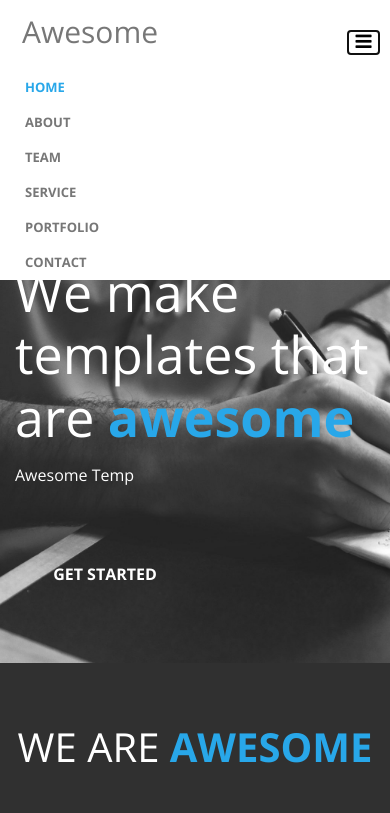
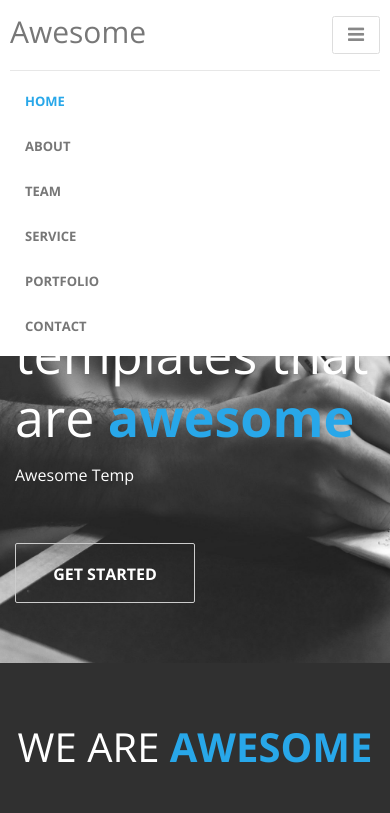
Before and after one commit to noblesilence/tm_450_awesome, a plain HTML site: page index.html in a window 390 px wide. Both pictures are taken after a click on the button 363 px from the left and 42 px from the top of the page. Shown: the top 813 px of the page. Drawn offline with nearby package versions, Linux system fonts and the light colour scheme.

Commit message:
Finish social icons header, navbar, and home

```diff
--- a/css/templatemo-style.css
+++ b/css/templatemo-style.css
@@ -16,12 +16,20 @@ body {
   overflow-x: hidden; /* prevent horizontal scrollbar from appearing */
 }
 
+.container-fluid {
+  max-width: 1140px;
+}
+
 a {
   color: #47c6f8;
 }
 
 a:hover {
   color: #0ff;
+}
+
+button:focus {
+  outline: none;
 }
 
 /* start h2 */
@@ -175,7 +183,7 @@ header .social-icon li a {
   font-size: 30px;
   height: 70px;
   line-height: 40px;
-  padding: 12px 0px 0px 12px;
+  padding: 12px 0 0 0;
 }
 .navbar-default .navbar-nav li a {
   font-weight: bold;
@@ -192,6 +200,10 @@ header .social-icon li a {
 }
 .navbar-default .navbar-nav > li > a.current {
   color: #28a7e9;
+}
+
+.navbar-nav {
+  margin: 7.5px -15px;
 }
 
 a:hover,
@@ -231,6 +243,7 @@ a:focus {
 }
 #home .btn {
   background: transparent;
+  border-color: #ccc;
   border-radius: 2px;
   color: #fff;
   font-size: 16px;
@@ -524,17 +537,21 @@ a:focus {
   header .social-icon {
     text-align: left;
   }
-  .navbar-toggle {
-    margin-top: 15px;
+  .navbar-toggler {
+    border-color: #ddd;
+    padding: 9px 15px;
+    color: #888;
   }
   .navbar-toggle-icon {
     font-size: 1.5em;
   }
   .navbar-collapse {
+    border-top: 1px solid #e7e7e7;
     max-height: 300px;
     overflow-y: auto;
   }
   .navbar-default .navbar-nav li a {
+    display: block;
     height: 45px;
     padding-top: 5px;
     padding-bottom: 5px;
--- a/index.html
+++ b/index.html
@@ -40,15 +40,15 @@
 
         <!-- start header -->
         <header>
-            <div class="container">
+            <div class="container-fluid">
                 <div class="row">
-                    <div class="col-md-3 col-sm-4 col-xs-12">
+                    <div class="col-lg-3 col-md-4 col-12">
                         <p><i class="fa fa-phone"></i><span> Phone</span>010-020-0340</p>
                     </div>
-                    <div class="col-md-3 col-sm-4 col-xs-12">
+                    <div class="col-lg-4 col-md-4 col-12">
                         <p><i class="fa fa-envelope-o"></i><span> Email</span><a href="#">awesome@company.com</a></p>
                     </div>
-                    <div class="col-md-5 col-sm-4 col-xs-12">
+                    <div class="col-lg-5 col-md-4 col-12">
                         <ul class="social-icon">
                             <li><span>Meet us on</span></li>
                             <li><a href="#" class="fa fa-facebook"></a></li>
@@ -64,7 +64,7 @@
 
     	<!-- start navigation -->
 		<nav class="navbar navbar-default navbar-expand-md templatemo-nav" role="navigation">
-			<div class="container">
+			<div class="container-fluid">
 				<!-- <div class="navbar-header"> -->
 					<a href="#" class="navbar-brand">Awesome</a>
 					<button class="navbar-toggle navbar-toggler" data-toggle="collapse" data-target=".navbar-collapse">
@@ -93,7 +93,7 @@
     	<section id="home">
     		<div class="container">
     			<div class="row">
-    				<div class="col-md-offset-2 col-md-8">
+    				<div class="offset-xl-2 col-xl-8 offset-lg-2 col-lg-9">
     					<h1 class="wow fadeIn" data-wow-offset="50" data-wow-delay="0.9s">We make templates that are <span>awesome</span></h1>
     					<div class="element">
                             <div class="sub-element">Hello, this is Typed.js</div>
```
